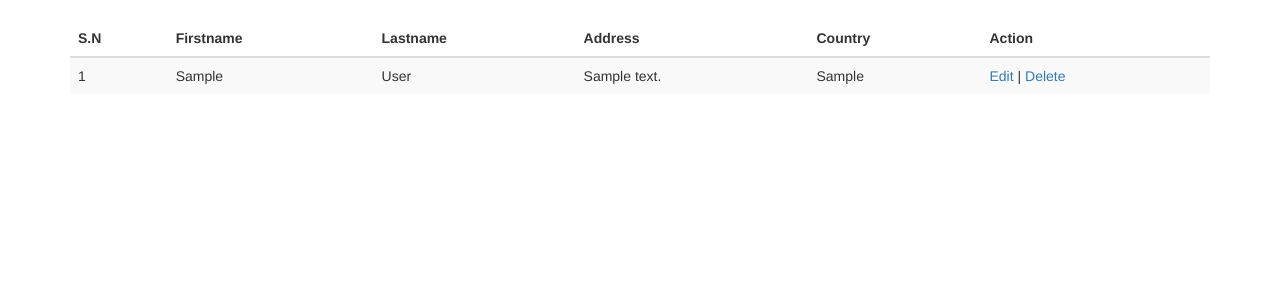
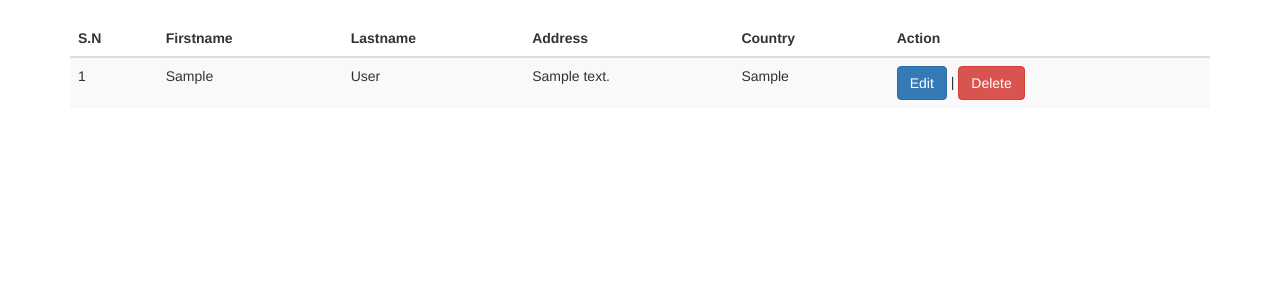
Before and after one commit to RazinDangol/GiT-Peoples, a Flask app: page /list in a window 1280 px wide. Shown: the part 52-352 px from the top of the page. Run offline with Flask 2, Linux system fonts and the light colour scheme; tables that the repository leaves empty hold one stand-in row (values such as "Sample post"); some libraries are stand-ins or nearby versions.

Commit message:
Added edit and delete button

```diff
--- a/templates/list.jinja2
+++ b/templates/list.jinja2
@@ -15,17 +15,18 @@
     <tbody>
 
         {% for row in data %}
-        <tr>
-            <td>{{ row[0] }}</td>
-            <td>{{ row[1] }}</td>
-            <td>{{ row[2] }}</td>
-            <td>{{ row.3 }}</td>
-            <td>{{ row.4 }}</td>
-            <td>
-                <a href="{{ url_for('update_people', pid=row.0)}}">Edit</a> | <a href="{{ url_for('delete_people', pid=row.0)}}">Delete</a></td>
+        <tr id="tr-{{ row[0] }}">
+            <td class="id">{{ row[0] }}</td>
+            <td class="firstname">{{ row[1] }}</td>
+            <td class="lastname">{{ row[2] }}</td>
+            <td class="address">{{ row.3 }}</td>
+            <td class="country">{{ row.4 }}</td>
+            <td class="button">
+                <button type="edit" class="btn btn-primary edit" id="btn-edit-{{ row[0] }}">Edit</button> | <button type="delete" class="btn btn-danger delete" id="btn-del-{{ row[0] }}">Delete</button></td>
         </tr>
         {% endfor %}
 
     </tbody>
 </table>
+
 {% endblock %}
```
